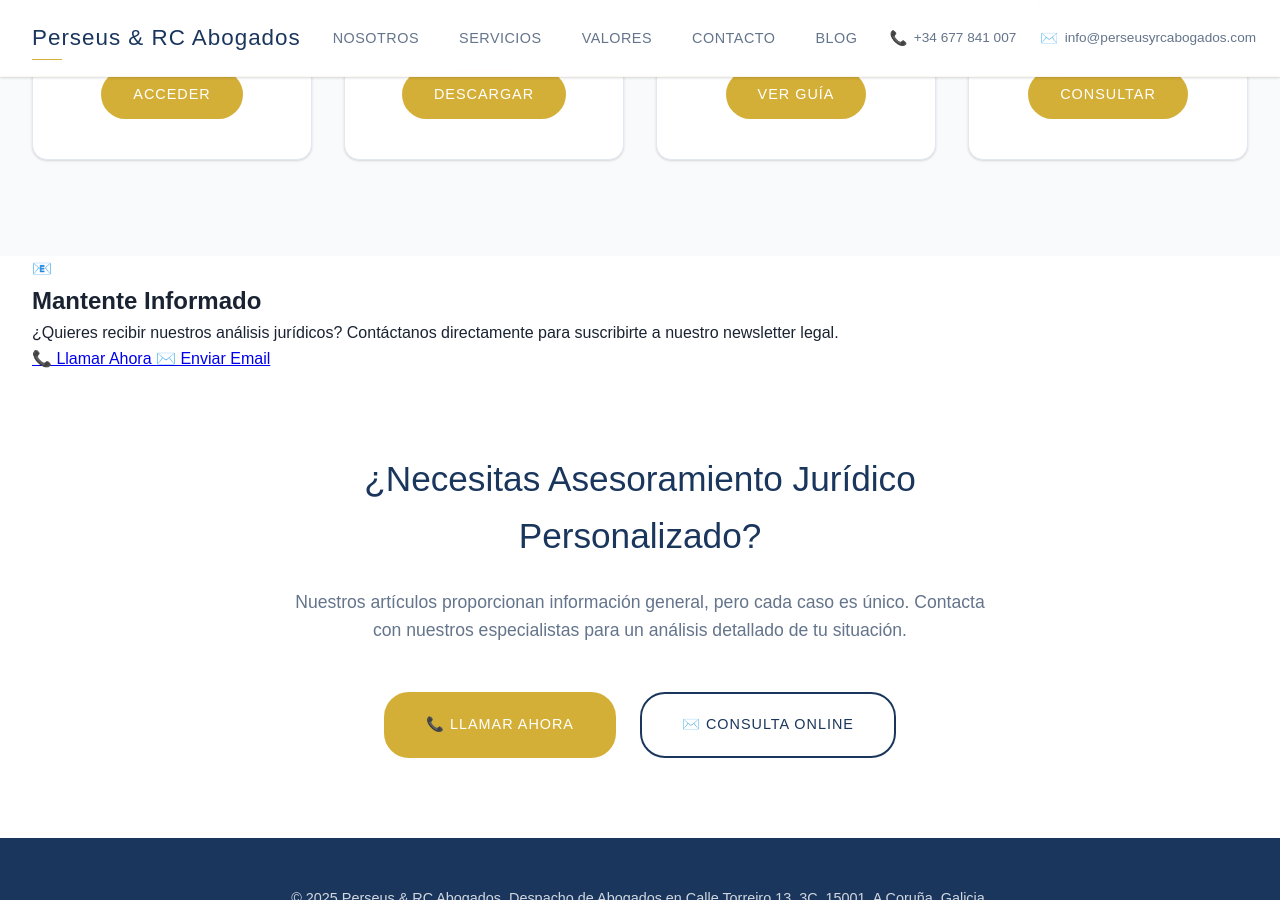
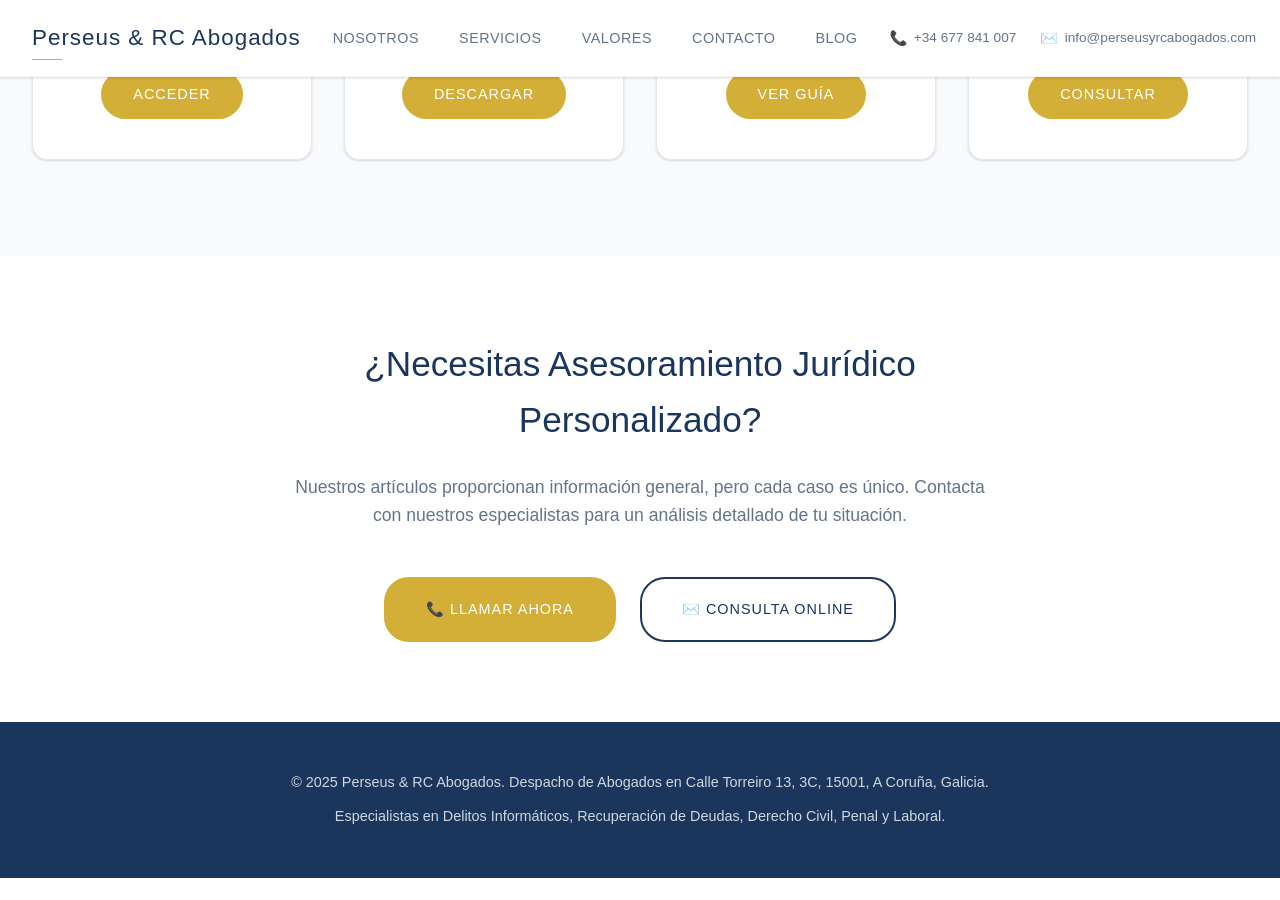
Before and after one commit to streaming10/Perseus_RC_abogados, a Jekyll site: the page built from blog/index.html, in a window 1280 px wide and 900 px high, scrolled down 4935 px. Built offline with Jekyll 4.4.1, drawn with Linux system fonts in a browser that asks for light colours; after the commit the page ends 5813 px from its top, so only the background shows below that.

Commit message:
Update index.html

```diff
--- a/blog/index.html
+++ b/blog/index.html
@@ -385,7 +385,7 @@ schema_type: "Blog"
 </section>
 
 <!-- Newsletter CTA -->
-<section class="newsletter-cta">
+<!-- <section class="newsletter-cta">
   <div class="container">
     <div class="newsletter-content fade-in">
       <div class="newsletter-icon">📧</div>
@@ -402,7 +402,7 @@ schema_type: "Blog"
       </div>
     </div>
   </div>
-</section>
+</section> -->
 
 <!-- CTA Contact -->
 <section class="blog-cta">
```
